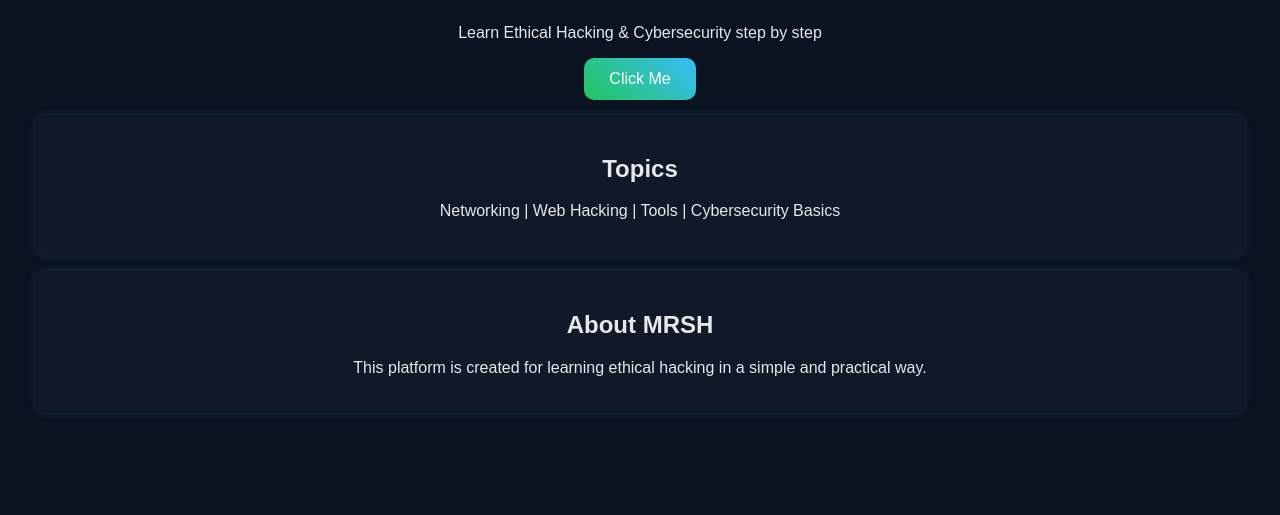
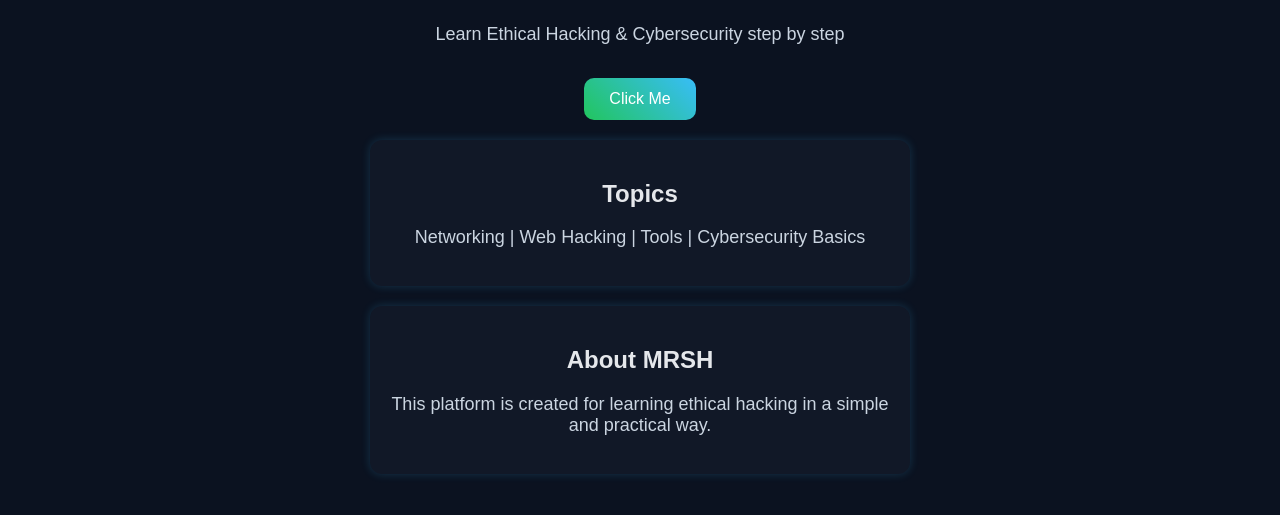
Before and after one commit to bindasschokravibes-creator/mrsh-website, a plain HTML site: page index.html in a window 1280 px wide. Shown: the part 183-698 px from the top of the page. Drawn offline with Linux system fonts and the light colour scheme.

Commit message:
Update style.css

```diff
--- a/style.css
+++ b/style.css
@@ -14,6 +14,7 @@ nav {
     gap: 20px;
     position: sticky;
     top: 0;
+    z-index: 1000;
 }
 
 nav a {
@@ -40,6 +41,12 @@ h1 {
     color: #38bdf8;
 }
 
+/* Paragraph */
+p {
+    font-size: 18px;
+    color: #cbd5e1;
+}
+
 /* Button */
 button {
     background: linear-gradient(45deg, #22c55e, #38bdf8);
@@ -50,18 +57,31 @@ button {
     cursor: pointer;
     font-size: 16px;
     transition: 0.3s;
+    margin-top: 15px;
 }
 
 button:hover {
     transform: scale(1.1);
-    box-shadow: 0 0 15px #38bdf8;
+    box-shadow: 0 0 25px #22c55e;
 }
 
-/* Card style (future use) */
+/* Cards */
 .card {
     background: #111827;
     padding: 20px;
-    margin: 15px;
+    margin: 20px auto;
     border-radius: 12px;
+    max-width: 500px;
     box-shadow: 0 0 10px rgba(56,189,248,0.2);
+    transition: 0.3s;
 }
+
+.card:hover {
+    transform: translateY(-5px);
+    box-shadow: 0 0 20px #38bdf8;
+}
+
+/* Smooth scrolling */
+html {
+    scroll-behavior: smooth;
+}
```
